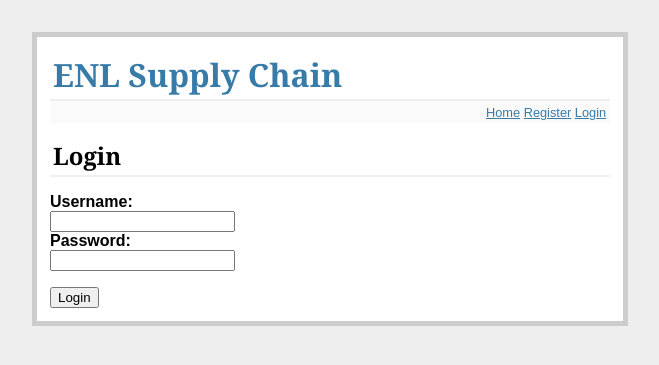
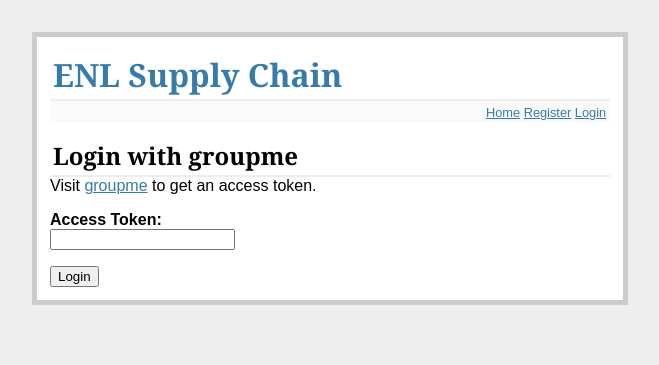
Before and after one commit to dmarx/enl-supply, a Python web app: template enlsupply/webapp/templates/login.html in a window 1280 px wide. Shown: the top 365 px of the page, without its empty margins (310-969 px from the left). Run offline with Jinja, Linux system fonts and the light colour scheme; the template is opened without the code that fills it, so the values that code supplies are empty.

Commit message:
Implemented login with groupme and enl.io. Need to properly receive token from callback URL (url hacking for now) but otherwise this works

```diff
--- a/enlsupply/webapp/templates/login.html
+++ b/enlsupply/webapp/templates/login.html
@@ -1,12 +1,11 @@
 {% extends "layout.html" %}
 {% block body %}
-  <h2>Login</h2>
+  <h2>Login with groupme</h2>
+    Visit <a href='https://oauth.groupme.com/oauth/authorize?client_id=7vA1JCzfZ4ajzsG2Oxhp65pXMQ0BGGlWfKR0J9wkOzr0yc3o'>groupme</a> to get an access token.
 	<form action="{{ url_for('login') }}" method="post">
         <dl>
-            <dt>Username:</dt>
-            <dd><input type="text" name="username"></dd>
-            <dt>Password:</dt>
-            <dd><input type="password" name="password"></dd>
+            <dt>Access Token:</dt>
+            <dd><input type="text" name="access_token"></dd>
         </dl>
         <input type="submit" value="Login">
 	</form>
```
Also changed, not shown: enlsupply/webapp/groupme_api.py (+14 -0 lines), enlsupply/webapp/views.py (+15 -4 lines), 1 other file.
